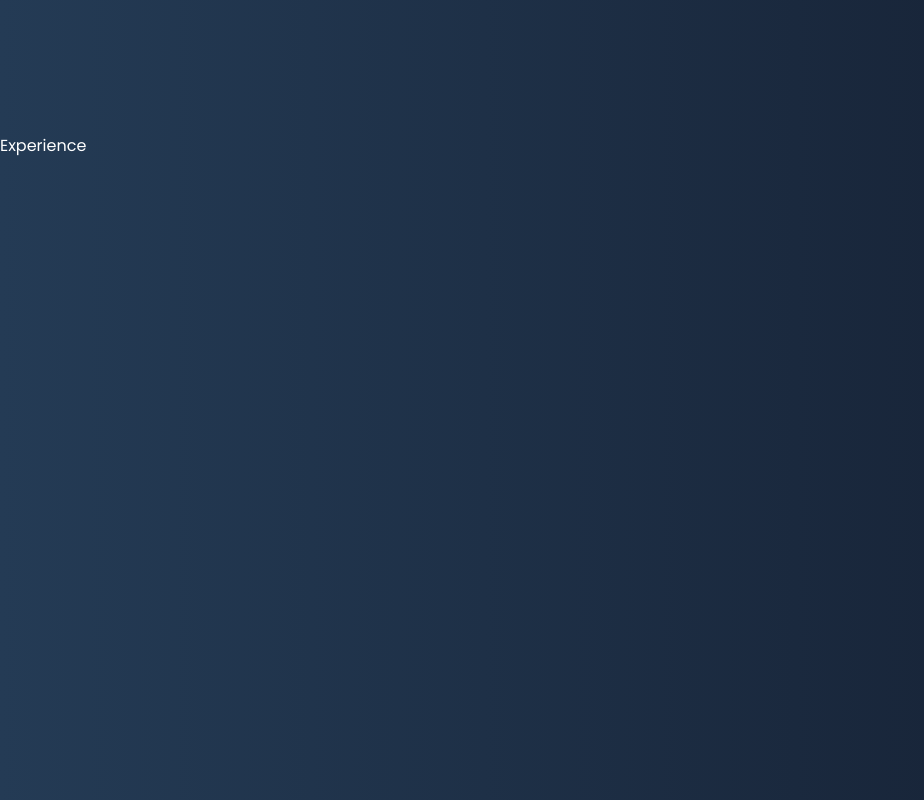
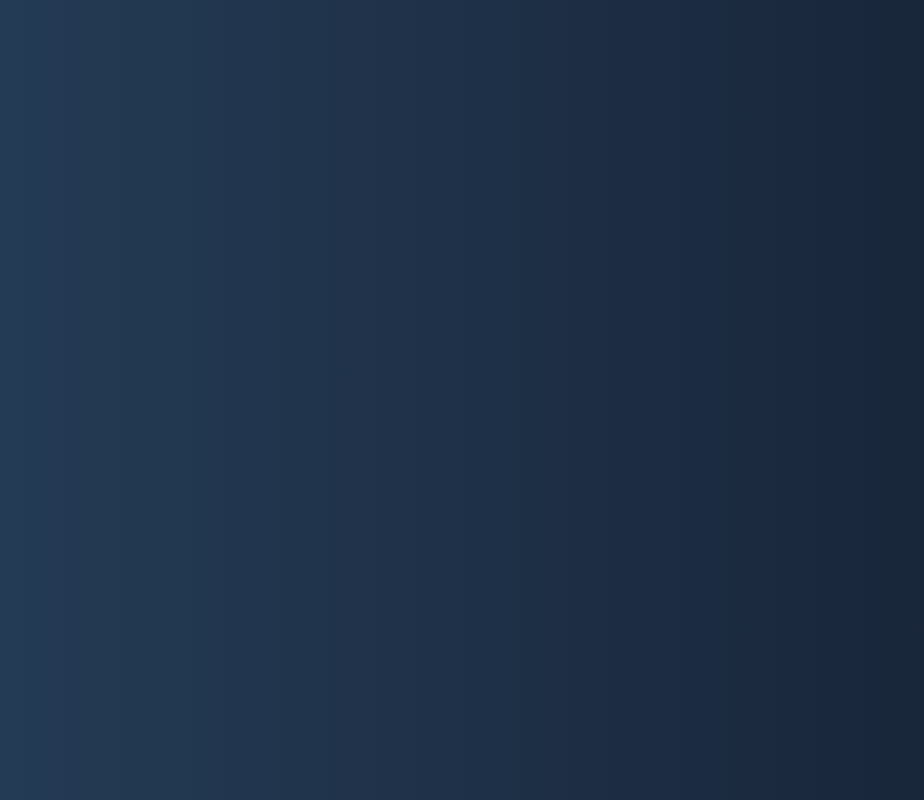
Before and after one commit to business-thiem/portfolio-site-v2, a React (Create React App) app: page / in a window 1280 px wide. Shown: the part 1660-2460 px from the top of the page, without its empty margins (0-924 px from the left). Built offline with nearby package versions, Linux system fonts and the light colour scheme.

Commit message:
about section, image adjustments

```diff
--- a/src/components/experience/Experience.jsx
+++ b/src/components/experience/Experience.jsx
@@ -3,7 +3,9 @@ import './experience.css'
 
 const Experience = () => {
   return (
-    <section id="experience">Experience</section>
+    <section id="experience">
+
+    </section>
   )
 }
 
```
